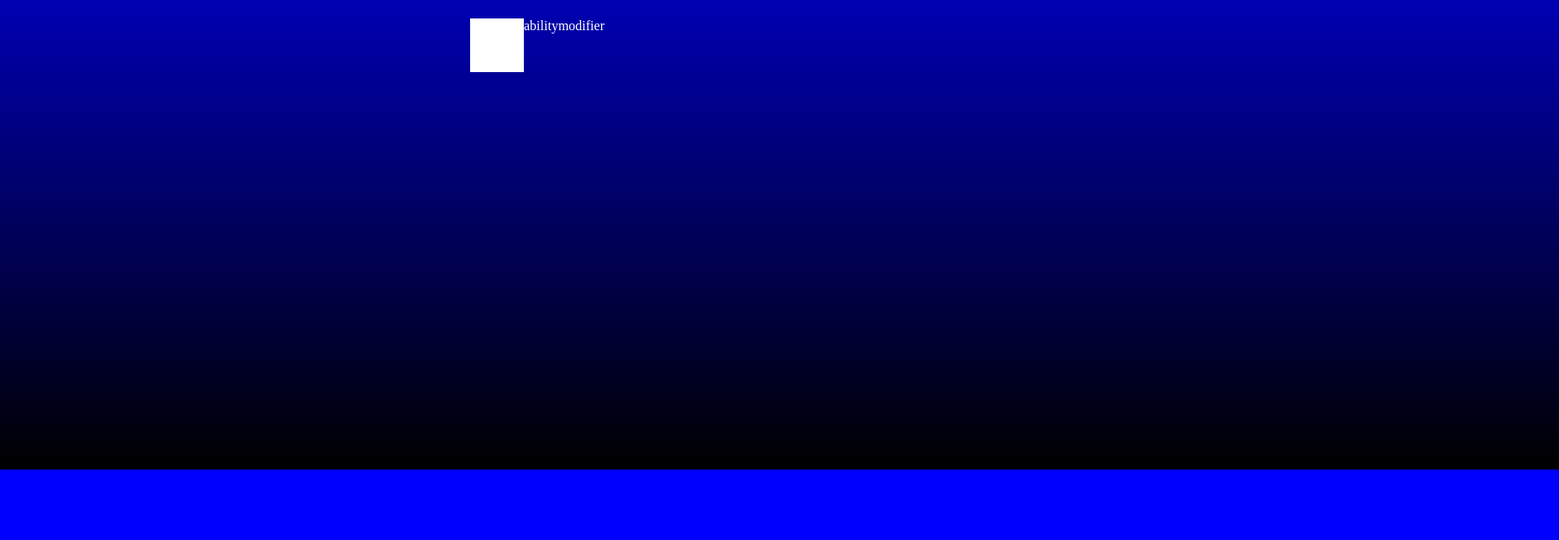
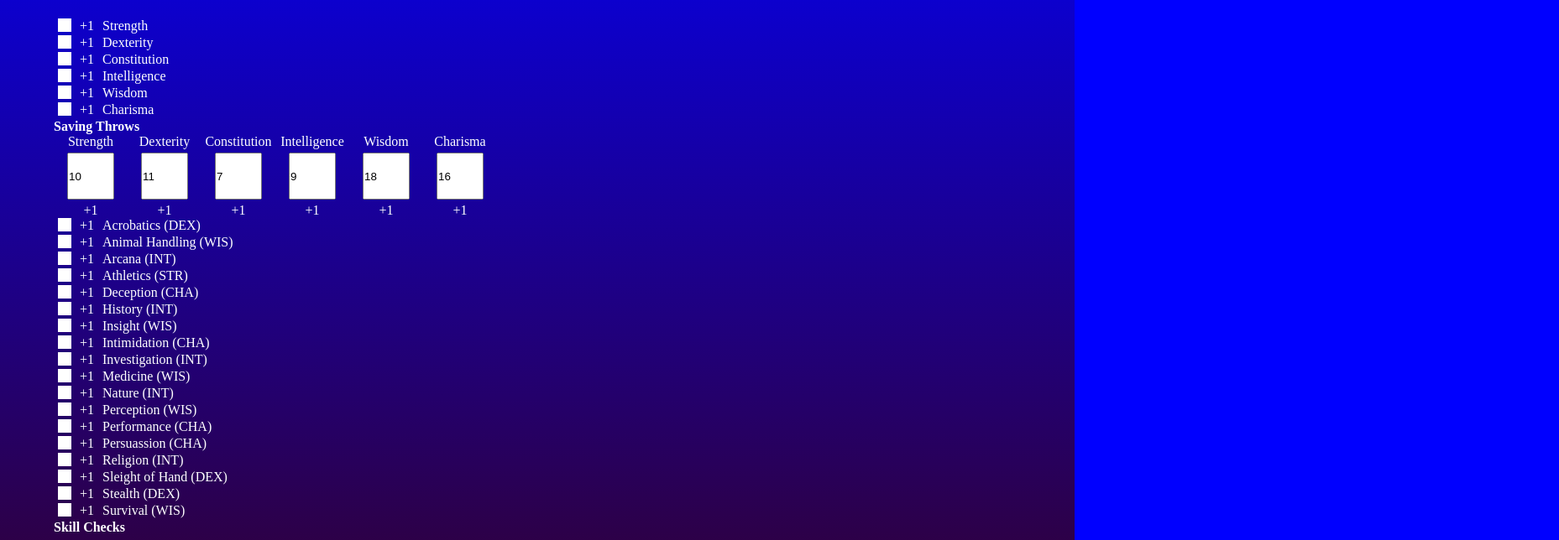
Before and after one commit to Andy-Olshanky/5e-character-sheet, a Next.js app: page / in a window 1280 px wide. Shown: the part 240-884 px from the top of the page at 84% size, 1857 px wide, since content can reach past the window. Before the commit the page ends 800 px from the top, so only its background shows below. Built offline with nearby package versions, Linux system fonts and the light colour scheme.

Commit message:
Added Abilities, Saves, and Checks to front end

```diff
--- /dev/null
+++ b/components/Abilities.js
@@ -0,0 +1,17 @@
+import React from 'react'
+import AbilityScore from './AbilityScore'
+
+function Abilities() {
+  return (
+    <div className="abilities">
+        <AbilityScore name="Strength" inputValue="10" />
+        <AbilityScore name="Dexterity" inputValue="11" />
+        <AbilityScore name="Constitution" inputValue="7" />
+        <AbilityScore name="Intelligence" inputValue="9" />
+        <AbilityScore name="Wisdom" inputValue="18" />
+        <AbilityScore name="Charisma" inputValue="16" />
+    </div>
+  )
+}
+
+export default Abilities
--- /dev/null
+++ b/components/AbilityScore.js
@@ -0,0 +1,13 @@
+import React from 'react'
+
+function AbilityScore({name, inputValue}) {
+  return (
+    <div className="score">
+        <div id="name">{name}</div>
+        <input type="number" value={inputValue} />
+        <div id="abilityMod">+1</div>
+    </div>
+  )
+}
+
+export default AbilityScore
--- a/components/Body.js
+++ b/components/Body.js
@@ -1,12 +1,15 @@
 import React from 'react'
 import Check from './Check'
-
-
+import Saves from './Saves'
+import Abilities from './Abilities'
+import Skills from './Skills'
 
 function Body() {
   return (
     <div className='body'>
-        <Check ability={"ability"}/>
+        <Saves />
+        <Abilities />
+        <Skills />
     </div>
   )
 }
--- a/components/Check.js
+++ b/components/Check.js
@@ -1,24 +1,27 @@
 import React from 'react'
-import { createElement } from 'react'
+import {createElement} from 'react'
 import CycleImage from './CycleImage'
 
-function Check({ability}) {
+function Check({ability, id}) {
 
-  var thing = new CycleImage({images: [
-            "notProficient.png",
-            "halfProficient.png",
-            "proficient.png",
-            "expert.png"
-        ]}).render()
+    var thing = new CycleImage({
+        images: [
+            "notProficient.png", "halfProficient.png", "proficient.png", "expert.png"
+        ],
+        id: id
+    }).render()
 
-  var lineJawn = <div>{ability}</div>
+    var lineJawn = <div id="ability">
+        {ability}</div>
 
-  var modifier = <div>modifier</div>
+    var modifier = <div id="modifier">+1</div>
 
-  var children = [thing, lineJawn, modifier]
+    var children = [thing, modifier, lineJawn]
 
-  // proficiency checkbox, skill name, modifier
-  return createElement("div", {className: "check"}, children)
+    // proficiency checkbox, skill name, modifier
+    return createElement("div", {
+        className: "check"
+    }, children)
 }
 
 export default Check
--- a/components/CycleImage.js
+++ b/components/CycleImage.js
@@ -5,12 +5,13 @@ class CycleImage extends React.Component {
         super(props)
         this.images = props.images
         this.ptr = 0;
+        this.id = props.id
     }
 
     handleClick = () => {
         if (this.images != null && this.images.length > 0) {
             this.ptr = (this.ptr + 1) % this.images.length
-            var div = document.getElementById("photo")
+            var div = document.getElementById(this.id)
             div.setAttribute("src", this.images[this.ptr])
         }
     }
@@ -18,7 +19,7 @@ class CycleImage extends React.Component {
     render() {
         return (
             <div className="inside" onClick={this.handleClick}>
-                <img id="photo" src={this.images[this.ptr]} alt="No Image Found" />
+                <img className="photo" id={this.id} src={this.images[this.ptr]} alt="No Image Found" />
             </div>
         )
     }
--- /dev/null
+++ b/components/Saves.js
@@ -0,0 +1,20 @@
+import React from 'react'
+import Check from './Check'
+
+function Saves() {
+  return (
+    <div className="saves">
+      <div id="group">
+        <Check ability="Strength" id="strengthSave" />
+        <Check ability="Dexterity" id="dexteritySave" />
+        <Check ability="Constitution" id="constitutionSave" />
+        <Check ability="Intelligence" id="intelligenceSave" />
+        <Check ability="Wisdom" id="wisdomSave" />
+        <Check ability="Charisma" id="charismaSave" />
+        <strong>Saving Throws</strong>
+      </div>
+    </div>
+  )
+}
+
+export default Saves
--- /dev/null
+++ b/components/Skills.js
@@ -0,0 +1,32 @@
+import React from 'react'
+import Check from './Check'
+
+function Skills() {
+  return (
+    <div className="skills">
+      <div id="group">
+        <Check ability="Acrobatics (DEX)" id="acrobaticsCheck" />
+        <Check ability="Animal Handling (WIS)" id="animalHandlingCheck" />
+        <Check ability="Arcana (INT)" id="arcanaCheck" />
+        <Check ability="Athletics (STR)" id="athleticsCheck" />
+        <Check ability="Deception (CHA)" id="deceptionCheck" />
+        <Check ability="History (INT)" id="historyCheck" />
+        <Check ability="Insight (WIS)" id="insightCheck" />
+        <Check ability="Intimidation (CHA)" id="intimidationCheck" />
+        <Check ability="Investigation (INT)" id="investigationCheck" />
+        <Check ability="Medicine (WIS)" id="medicineCheck" />
+        <Check ability="Nature (INT)" id="natureCheck" />
+        <Check ability="Perception (WIS)" id="perceptionCheck" />
+        <Check ability="Performance (CHA)" id="performanceCheck" />
+        <Check ability="Persuassion (CHA)" id="persuassionCheck" />
+        <Check ability="Religion (INT)" id="religionCheck" />
+        <Check ability="Sleight of Hand (DEX)" id="sleightOfHandCheck" />
+        <Check ability="Stealth (DEX)" id="stealthCheck" />
+        <Check ability="Survival (WIS)" id="survivalCheck" />
+        <strong>Skill Checks</strong>
+      </div>
+    </div>
+  )
+}
+
+export default Skills
--- a/styles/globals.css
+++ b/styles/globals.css
@@ -9,7 +9,7 @@ body {
   color: rgb(255, 255, 255);
   background: linear-gradient(to bottom,
       transparent,
-      rgb(0, 0, 0)) rgb(0, 0, 255);
+      rgb(50, 0, 50)) rgb(0, 0, 255);
 }
 
 main {
@@ -22,6 +22,10 @@ main {
   display: flex;
   flex-direction: row;
   text-align: center;
+}
+
+.heading input {
+  width: 5rem;
 }
 
 .heading img {
@@ -59,6 +63,20 @@ main {
   cursor: pointer;
 }
 
+.photo {
+  height:16px;
+  width: 16px;
+  margin: 0 5px;
+}
+
+#ability {
+  margin: 0 5px;
+}
+
+#modifier {
+  margin: 0 5px;
+}
+
 .check {
   text-align: left;
   display: inline-flex;
@@ -67,3 +85,25 @@ main {
 .body {
   margin: 3rem 0;
 }
+
+.saves {
+  display: flex;
+  flex-direction: column;
+}
+
+#group {
+  display: flex;
+  flex-direction: column;
+  text-align: left;
+}
+
+.abilities {
+  display: flex;
+  flex-direction: row;
+}
+
+.score input {
+  margin: 0.25rem 1rem;
+  width: 3.5rem;
+  height: 3.5rem;
+}
```
